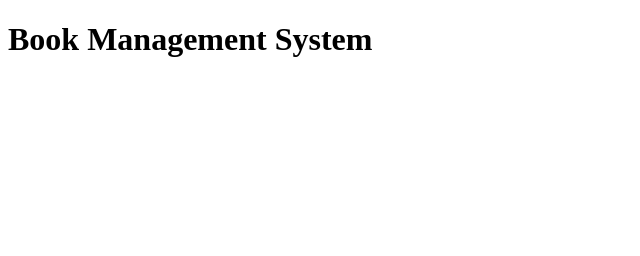
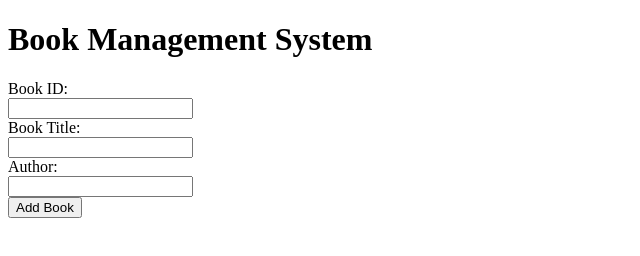
Before and after one commit to suyogbud/JsMicroservice, a plain HTML site: page client/index.html in a window 1280 px wide. Shown: the whole page, without its empty margins (0-640 px from the left). Drawn offline with Linux system fonts and the light colour scheme.

Commit message:
added form for adding books

```diff
--- a/client/index.html
+++ b/client/index.html
@@ -7,5 +7,16 @@
 </head>
 <body>
     <h1>Book Management System</h1>
+
+        <form onsubmit="event.preventDefault(); addBook();">
+        <label for="id">Book ID:</label><br>
+        <input type="text" id="id" name="id"><br>
+        <label for="title">Book Title:</label><br>
+        <input type="text" id="title" name="title"><br>
+        <label for="author">Author:</label><br>
+        <input type="text" id="author" name="author"><br>
+        <input type="submit" value="Add Book">
+    </form>
+
 </body>
 </html>
```
